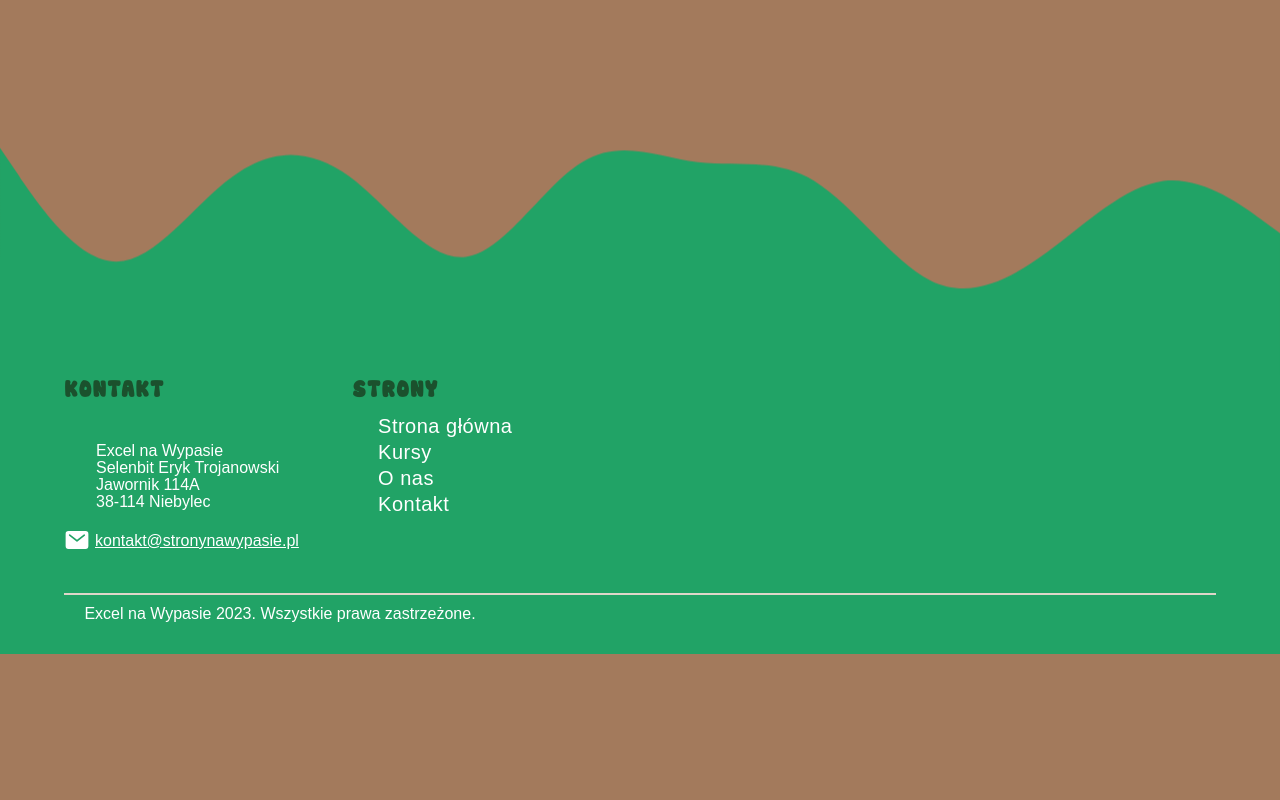
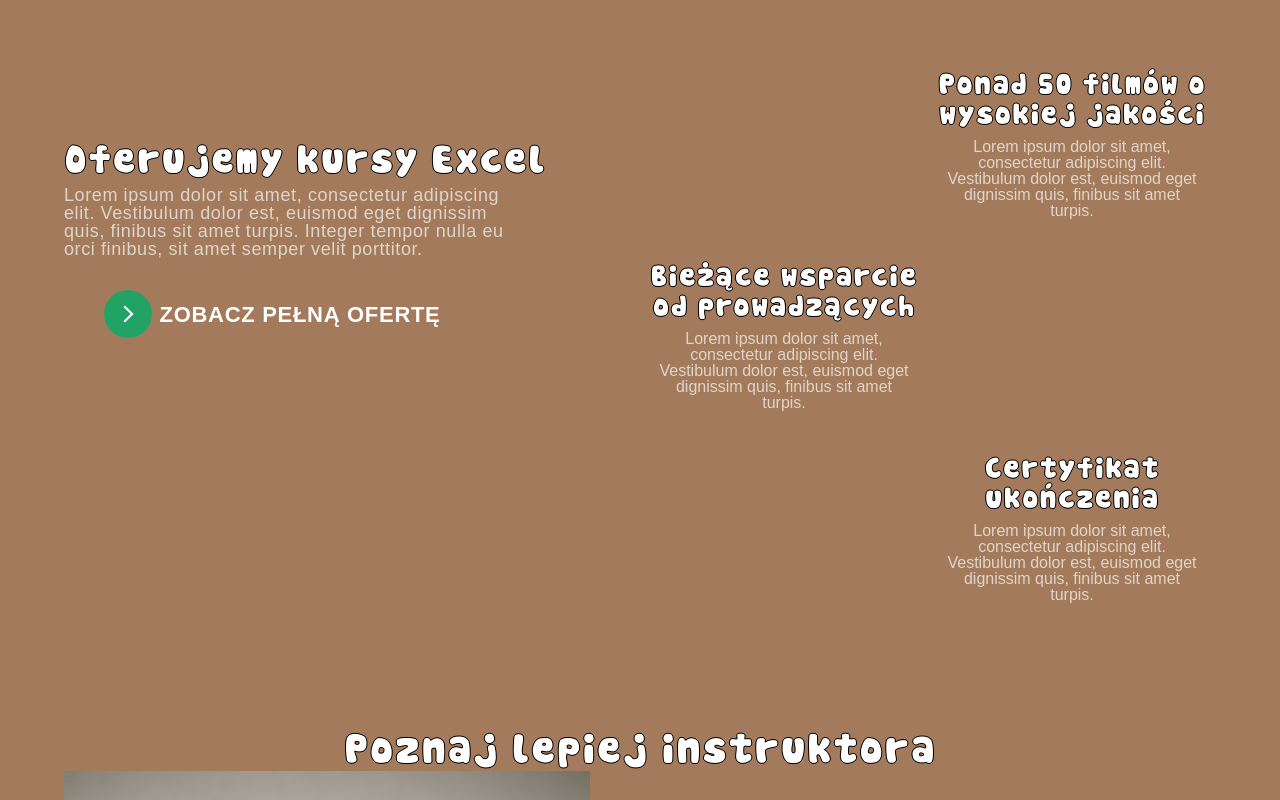
Before and after one commit to LaPatusek/ExcelnaWypasie, a React (Create React App) app: page /#/ in a window 1280 px wide. Shown: the part 740-1540 px from the top of the page. Before the commit the page ends 1394 px from the top, so only its background shows below. Built offline with nearby package versions, Linux system fonts and the light colour scheme; some icons are missing.

Commit message:
main page

```diff
--- a/src/Components/Header/Header.module.css
+++ b/src/Components/Header/Header.module.css
@@ -1,5 +1,9 @@
 .header {
   position: relative;
+}
+
+.header svg {
+  filter: drop-shadow(0px 4px 3px var(--excel-light-green));
 }
 
 .spacer {
@@ -38,6 +42,7 @@
   width: 70%;
   margin-left: auto;
   margin-right: auto;
+  transform: translateY(-30px);
 }
 
 .container {
@@ -77,7 +82,7 @@
   transition: --num 3s;
   counter-set: num var(--num);
   font-size: 40px;
-  font-family: "Pou";
+  font-family: 'Pou';
   font-weight: bold;
   user-select: none;
 }
--- a/src/Pages/Main.js
+++ b/src/Pages/Main.js
@@ -1,5 +1,7 @@
+import { Crown1, Profile, VideoHorizontal } from 'iconsax-react';
 import { Fragment } from 'react';
 import { Link } from 'react-router-dom';
+import instruktor from '../Components/Assets/Eryk.jpg';
 import Header from '../Components/Header/Header';
 import styles from './Main.module.css';
 
@@ -8,15 +10,70 @@
     <Fragment>
       <Header />
       <section className={styles.main}>
-        <div className={styles.oferta}>
+        <div className={`${styles.oferta} grid`}>
           <div className={styles['left-section']}>
             <h1>Oferujemy kursy Excel</h1>
-            <Link to='/oferta'> Oferta </Link>
+            <p>
+              Lorem ipsum dolor sit amet, consectetur adipiscing elit.
+              Vestibulum dolor est, euismod eget dignissim quis, finibus sit
+              amet turpis. Integer tempor nulla eu orci finibus, sit amet semper
+              velit porttitor.
+            </p>
+            <div className={`${styles['button-container']} grid`}>
+              <Link to='/oferta' className={styles['learn-more-button']}>
+                <span className={styles.circle} aria-hidden='true'>
+                  <span className={`${styles.icon} ${styles.arrow}`}></span>
+                </span>
+                <span className={styles['button-text']}>
+                  Zobacz pełną ofertę
+                </span>
+              </Link>
+            </div>
           </div>
           <div className={`${styles['right-section']} grid`}>
-              <div /> <div className={styles.content}></div>
-              <div className={styles.content}></div> <div />
-              <div /> <div className={styles.content}></div>
+            <div />
+            <div className={styles.content}>
+              <VideoHorizontal size='44' />
+              <h2> Ponad 50 filmów o wysokiej jakości </h2>
+              <h3>
+                Lorem ipsum dolor sit amet, consectetur adipiscing elit.
+                Vestibulum dolor est, euismod eget dignissim quis, finibus sit
+                amet turpis.
+              </h3>
+            </div>
+            <div className={styles.content}>
+              <Profile size='44' />
+              <h2>Bieżące wsparcie od prowadzących</h2>
+              <h3>
+                Lorem ipsum dolor sit amet, consectetur adipiscing elit.
+                Vestibulum dolor est, euismod eget dignissim quis, finibus sit
+                amet turpis.
+              </h3>
+            </div>
+            <div />
+            <div />
+            <div className={styles.content}>
+              <Crown1 size='44' /> <h2> Certyfikat ukończenia </h2>
+              <h3>
+                Lorem ipsum dolor sit amet, consectetur adipiscing elit.
+                Vestibulum dolor est, euismod eget dignissim quis, finibus sit
+                amet turpis.
+              </h3>
+            </div>
+          </div>
+        </div>
+
+        <div className={styles.about}>
+          <h3>Poznaj lepiej instruktora</h3>
+          <div className={`${styles['about-container']} grid`}>
+            <img src={instruktor} alt='Instruktor szkoleń Excel' />
+            <div className={styles['about-text']}>
+                <h4>Eryk Trojanowski</h4>
+                <h5>Założyciel & Instruktor</h5>
+                <div className={styles.socials}>
+
+                </div>
+            </div>
           </div>
         </div>
       </section>
--- a/src/Pages/Main.module.css
+++ b/src/Pages/Main.module.css
@@ -1,11 +1,161 @@
 .flipped-wave {
-    transform: rotate(180deg) translateY(-2rem) rotateY(180deg);
+  transform: rotate(180deg) translateY(-2rem) rotateY(180deg);
+  filter: drop-shadow(0px 3px 4px var(--excel-light-green));
 }
 
 .oferta {
-    padding: 4rem;
+  margin-top: 4rem;
+  padding: 4rem;
+  grid-template-columns: repeat(2, 1fr);
+}
+
+.left-section {
+  justify-self: center;
+  margin-top: 20%;
+  color: #fff;
+}
+
+.left-section h1 {
+  text-shadow: -1px 0 #000, 0 1px #000, 1px 0 #000, 0 -1px #000;
+  font-size: 38px;
+  font-family: 'Pou';
+  letter-spacing: 0.7px;
+  margin-bottom: 5px;
+}
+
+.left-section p {
+  width: 80%;
+  color: var(--white-text);
+  letter-spacing: 0.6px;
+  font-size: 18px;
 }
 
 .right-section {
-    grid-template-columns: repeat(2, 1fr);
+  grid-template-columns: repeat(2, 1fr);
 }
+
+.content {
+  display: grid;
+  justify-content: center;
+  color: white;
+  text-align: center;
+}
+
+.content svg {
+  justify-self: center;
+  margin-bottom: 10px;
+}
+
+.content h2 {
+  font-size: 28px;
+  letter-spacing: 0.8px;
+  font-family: 'Pou';
+  line-height: 30px;
+  user-select: none;
+  text-shadow: -1px 0 #000, 0 1px #000, 1px 0 #000, 0 -1px #000;
+}
+
+.content h3 {
+  color: var(--white-text);
+  font-size: 16px;
+  margin-top: 8px;
+  margin-left: auto;
+  margin-right: auto;
+  width: 90%;
+}
+
+.button-container {
+  padding-top: 2rem;
+  justify-content: center;
+  width: 75%;
+  margin-right: auto;
+}
+
+.learn-more-button {
+  position: relative;
+  width: 22rem;
+}
+
+.learn-more-button > .circle {
+  transition: all 0.45s cubic-bezier(0.65, 0, 0.076, 1);
+  position: relative;
+  display: block;
+  width: 3rem;
+  height: 3rem;
+  background: var(--excel-light-green);
+  border-radius: 1.625rem;
+}
+
+.learn-more-button > .circle .icon {
+  transition: all 0.45s cubic-bezier(0.65, 0, 0.076, 1);
+  position: absolute;
+  top: 0;
+  bottom: 0;
+  margin: auto;
+}
+
+.learn-more-button .circle .icon.arrow {
+  transition: all 0.45s cubic-bezier(0.65, 0, 0.076, 1);
+  left: 0.625rem;
+  width: 1.125rem;
+  height: 0.125rem;
+  background: none;
+}
+
+.learn-more-button .circle .icon.arrow::before {
+  position: absolute;
+  content: '';
+  top: -0.29rem;
+  right: 0.0625rem;
+  width: 0.625rem;
+  height: 0.625rem;
+  border-top: 0.125rem solid #fff;
+  border-right: 0.125rem solid #fff;
+  transform: rotate(45deg);
+  transition: all 0.45s cubic-bezier(0.65, 0, 0.076, 1);
+}
+
+.learn-more-button .button-text {
+  transition: all 0.45s cubic-bezier(0.65, 0, 0.076, 1);
+  position: absolute;
+  top: 0;
+  left: 0;
+  right: 0;
+  bottom: 0;
+  padding: 0.45rem 0;
+  margin: 0 0 0 2.5rem;
+  color: #fff;
+  font-weight: bold;
+  letter-spacing: 0.7px;
+  line-height: 1.6;
+  text-align: center;
+  font-size: 22px;
+  text-transform: uppercase;
+}
+
+.learn-more-button:hover .circle {
+  width: 100%;
+}
+
+.learn-more-button:hover .circle .icon.arrow {
+  background: #fff;
+  transform: translate(1rem, 0);
+}
+
+.learn-more-button:hover .button-text {
+  color: #fff;
+}
+
+.about {
+  padding: 4rem;
+}
+
+.about h3 {
+  font-size: 40px;
+  font-family: 'Pou';
+  text-align: center;
+  letter-spacing: 1px;
+  user-select: none;
+  color: white;
+  text-shadow: -1px 0 #000, 0 1px #000, 1px 0 #000, 0 -1px #000;
+}
```
Also changed, not shown: src/Components/Assets/Eryk.jpg (added).
